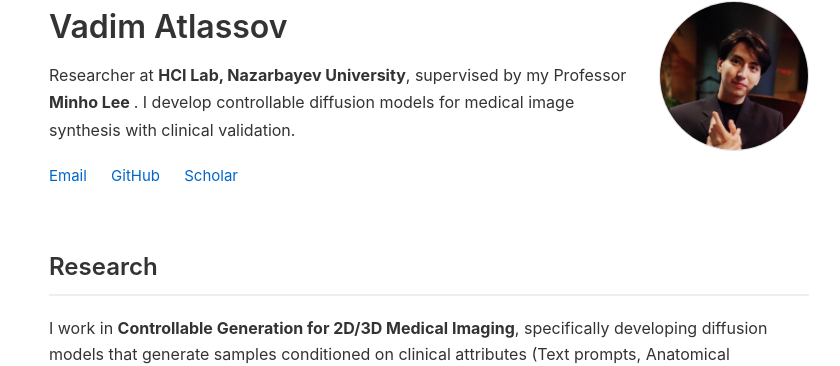
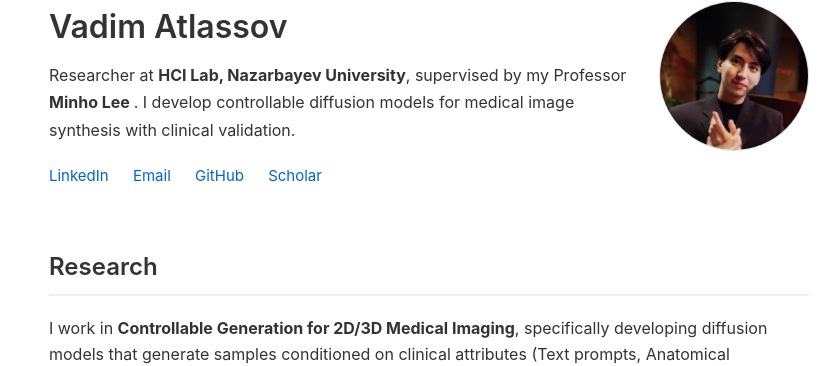
Before and after one commit to Vadim-ATL/Vadim-ATL.github.io, a Jekyll site: the page built from index.md, in a window 1280 px wide. Shown: the part 99-465 px from the top of the page, without its empty margins (211-1051 px from the left). Built offline with Jekyll 4.4.1, drawn with Linux system fonts in a browser that asks for light colours.

Commit message:
added linkedin

```diff
--- a/index.md
+++ b/index.md
@@ -11,6 +11,7 @@ title: Vadim Atlassov - Researcher
 </strong>. I develop controllable diffusion models for medical image synthesis with clinical validation.
     </p>
     <div class="contact">
+        <a href="www.linkedin.com/in/vadim-atlassov">LinkedIn</a>
         <a href="mailto:vadim.atlassov@nu.edu.kz">Email</a>
         <a href="https://github.com/Vadim-ATL">GitHub</a>
         <a href="https://scholar.google.com">Scholar</a>
```
